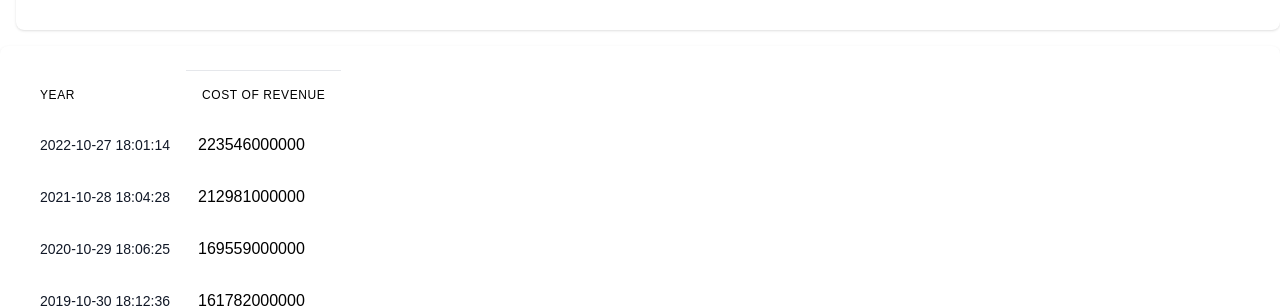
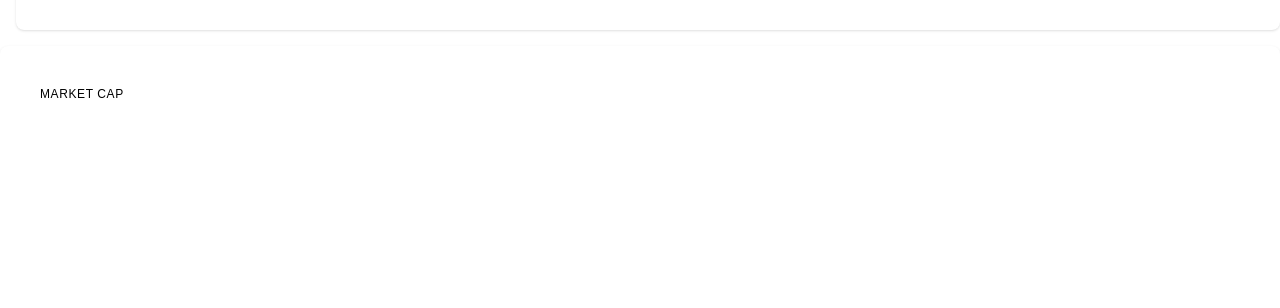
Before and after one commit to Vlad6422/Project-React, a React (Create React App) app in the folder frontend/: page /Project-React/design-guide in a window 1280 px wide. Shown: the part 494-802 px from the top of the page. Built offline with nearby package versions, Linux system fonts and the light colour scheme.

Commit message:
ADDED : INCOME STATE

```diff
--- a/frontend/src/Components/IncomeStatement/IncomeStatement.tsx
+++ b/frontend/src/Components/IncomeStatement/IncomeStatement.tsx
@@ -1,10 +1,86 @@
-import React from 'react'
+import React, { useEffect, useState } from 'react'
+import { CompanyIncomeStatement } from '../../company';
+import { useOutletContext } from 'react-router-dom';
+import { getIncomeStatement } from '../../api';
+import Table from '../Table/Table';
 
-interface Props {}
-
+interface Props { }
+const configs = [
+  {
+    label: "Date",
+    render: (company: CompanyIncomeStatement) => company.date,
+  },
+  {
+    label: "Revenue",
+    render: (company: CompanyIncomeStatement) => company.revenue,
+  },
+  {
+    label: "Cost Of Revenue",
+    render: (company: CompanyIncomeStatement) => company.costOfRevenue,
+  },
+  {
+    label: "Depreciation",
+    render: (company: CompanyIncomeStatement) =>
+      company.depreciationAndAmortization,
+  },
+  {
+    label: "Operating Income",
+    render: (company: CompanyIncomeStatement) => company.operatingIncome,
+  },
+  {
+    label: "Income Before Taxes",
+    render: (company: CompanyIncomeStatement) => company.incomeBeforeTax,
+  },
+  {
+    label: "Net Income",
+    render: (company: CompanyIncomeStatement) => company.netIncome,
+  },
+  {
+    label: "Net Income Ratio",
+    render: (company: CompanyIncomeStatement) => company.netIncomeRatio,
+  },
+  {
+    label: "Earnings Per Share",
+    render: (company: CompanyIncomeStatement) => company.eps,
+  },
+  {
+    label: "Earnings Per Diluted",
+    render: (company: CompanyIncomeStatement) => company.epsdiluted,
+  },
+  {
+    label: "Gross Profit Ratio",
+    render: (company: CompanyIncomeStatement) => company.grossProfitRatio,
+  },
+  {
+    label: "Opearting Income Ratio",
+    render: (company: CompanyIncomeStatement) => company.operatingIncomeRatio,
+  },
+  {
+    label: "Income Before Taxes Ratio",
+    render: (company: CompanyIncomeStatement) => company.incomeBeforeTaxRatio,
+  },
+];
 const IncomeStatement = (props: Props) => {
+  const ticker = useOutletContext<string>();
+  const [incomeStatement, setIncomeStatement] = useState<CompanyIncomeStatement[]>();
+  useEffect(() => {
+    const incomeStatementFetch = async () => {
+      const result = await getIncomeStatement(ticker!);
+      setIncomeStatement(result!.data);
+    };
+    incomeStatementFetch();
+  }, [])
   return (
-    <div>IncomeStatement</div>
+    <>
+      {incomeStatement ? (
+      <Table config={configs} data = {incomeStatement} />
+      )
+        :
+        <>
+        Loading..
+        </>
+      }
+    </>
   )
 }
 
--- a/frontend/src/Components/Table/Table.tsx
+++ b/frontend/src/Components/Table/Table.tsx
@@ -1,31 +1,24 @@
 import React from 'react'
 import { testIncomeStatementData } from './testData'
 import { dblClick } from '@testing-library/user-event/dist/click';
+import { config } from 'dotenv';
 const data = testIncomeStatementData;
-type Props = {}
-type Company = (typeof data)[0];
-const configs = [
-    {
-        label: "Year",
-        render: (company: Company) => company.acceptedDate
-    },
-    {
-        label: "Cost of Revenue",
-        render: (company: Company) => company.costOfRevenue
-    }
-]
-const Table = (props: Props) => {
-    const renderedRows = data.map((company) => {
+type Props = {
+    config:any;
+    data:any;
+};
+
+const Table = ({config,data}: Props) => {
+    const renderedRows = data.map((company:any) => {
         return (
             <tr key={company.cik}>
-                <td className="p-4 whitespace-nowrap text-sm font-normal text-gray-900">
-                    {configs[0].render(company)}
-                </td>
-                <td className="p-3">{configs[1].render(company)}</td>
+                {config.map((val:any) =>{
+                    return <td className ="p-3" >{val.render(company)}</td>
+                })}
             </tr>
         );
     });
-    const renderedHeaders = configs.map((config: any) => {
+    const renderedHeaders = config.map((config: any) => {
         return (
             <th className="p-4 text-left text-xs font-medium text-fray-500 uppercase tracking-wider"
                 key={config.label}
--- a/frontend/src/Pages/DesignPage/DesignPage.tsx
+++ b/frontend/src/Pages/DesignPage/DesignPage.tsx
@@ -17,7 +17,7 @@
     <h1>Finshark Design Page</h1>
     <h2>This is Finshark's design page.</h2>
     <RatioList data={testIncomeStatementData} config ={tableConfig}/>
-    <Table/>
+    <Table data={testIncomeStatementData} config = {tableConfig}/>
     </>
   )
 }
--- a/frontend/src/api.tsx
+++ b/frontend/src/api.tsx
@@ -1,5 +1,5 @@
 import axios from "axios"
-import { CompanyKeyMetrics, CompanyProfile, CompanySearch } from "./company"
+import { CompanyIncomeStatement, CompanyKeyMetrics, CompanyProfile, CompanySearch } from "./company"
 interface SearchResponse {
     data: CompanySearch[];
 }
@@ -31,10 +31,20 @@
   export const getKeyMetrics = async (query: string) => {
     try {
       const data = await axios.get<CompanyKeyMetrics[]>(
-        `https://financialmodelingprep.com/api/v3/key-metrics-ttm/${query}?apikey=${process.env.REACT_APP_API_KEY}`
+        `https://financialmodelingprep.com/api/v3/key-metrics-ttm/${query}?limit=40&apikey=${process.env.REACT_APP_API_KEY}`
       );
       return data;
     } catch (error: any) {
       console.log("error message: ", error.message);
     }
   };
+  export const getIncomeStatement = async (query: string) => {
+    try {
+      const data = await axios.get<CompanyIncomeStatement[]>(
+        `https://financialmodelingprep.com/api/v3/income-statement/${query}?limit=5&apikey=${process.env.REACT_APP_API_KEY}`
+      );
+      return data;
+    } catch (error: any) {
+      console.log("error message: ", error.message);
+    }
+  };
```
Also changed, not shown: 2 other files (tests, documents, lock files or other folders).
